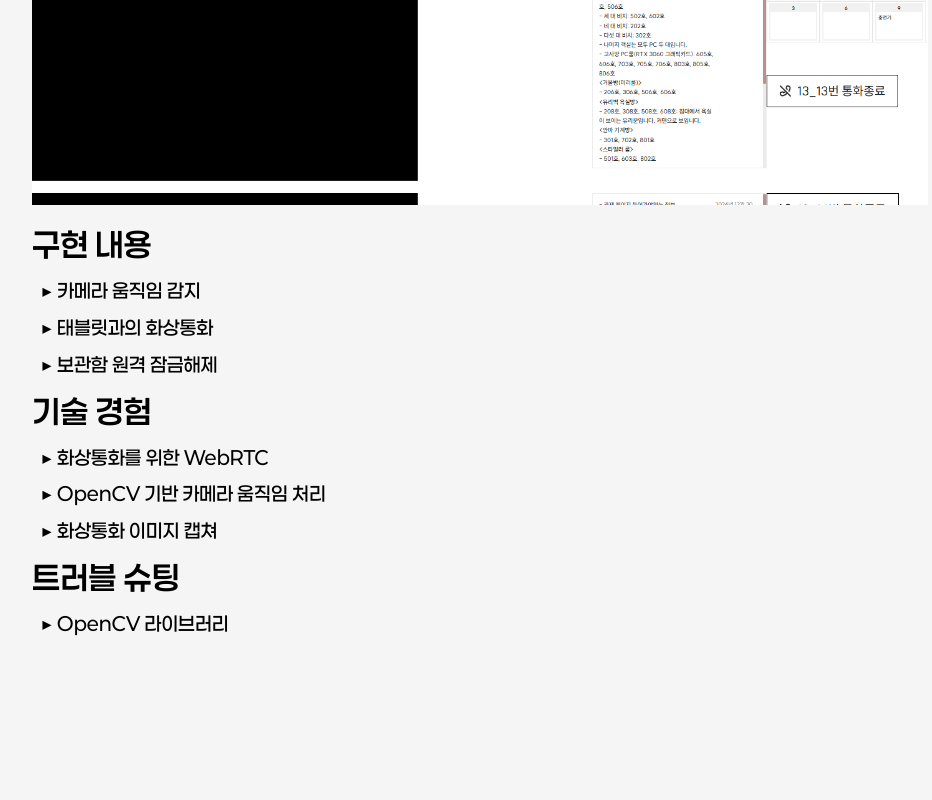
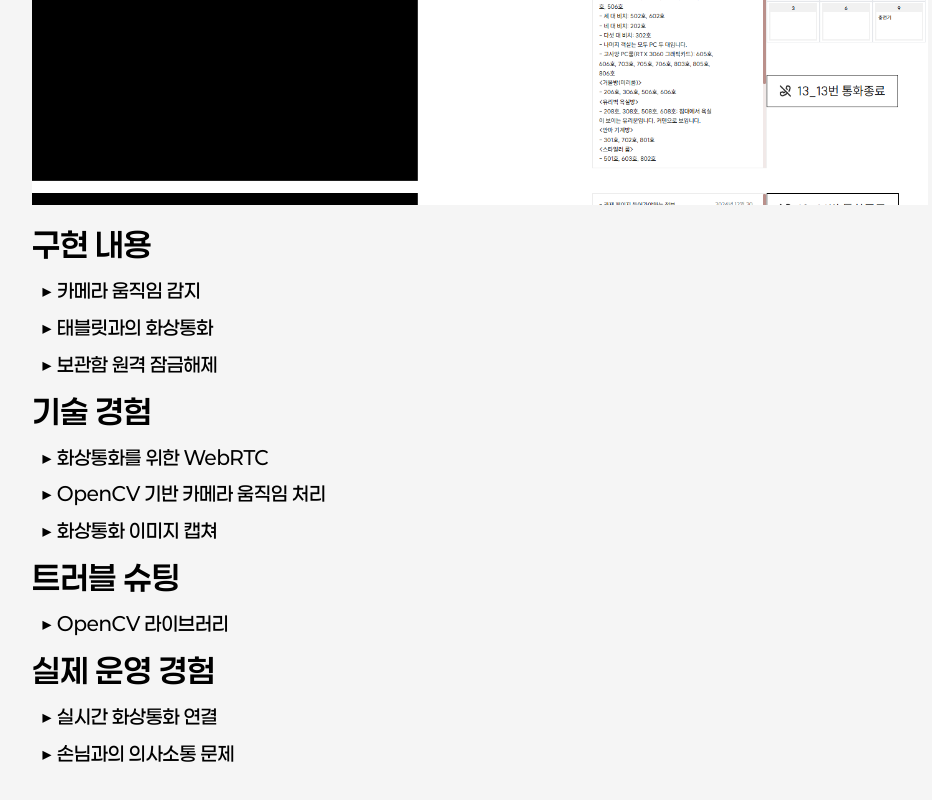
Before and after one commit to kimkimjunjun/portfolio, a Next.js app: page /moonlight in a window 1280 px wide. Shown: the part 630-1430 px from the top of the page, without its empty margins (160-1092 px from the left). Built offline with nearby package versions, Linux system fonts and the light colour scheme.

Commit message:
실제 운영 경험 내용 추가

```diff
--- /dev/null
+++ b/components/experience/operational.tsx
@@ -0,0 +1,61 @@
+
+interface AccordionItem {
+    title: string;
+    details: string[];
+}
+
+interface OperationalSectionProps {
+    experienceData: AccordionItem[];
+    openExperienceIndices: Set<number>;
+    handleExperienceTitleClick: (index: number) => void;
+}
+
+
+
+export default function Operational({ experienceData, openExperienceIndices, handleExperienceTitleClick }: OperationalSectionProps) {
+    return (
+        <div className="text-left flex flex-col mx-[1rem] lg:w-[56rem]">
+            <div className='flex flex-col'>
+                <h1 className='text-[1.3rem] md:text-[2rem] font-semibold'>실제 운영 경험</h1>
+                <div>
+                    {experienceData.map((experience, index) => {
+                        const isOpen = openExperienceIndices.has(index);
+
+                        const titleTextWithoutIcon = experience.title.replace("▶ ", "");
+
+                        return (
+                            <div key={index} className='my-[0.5rem]'>
+                                <h2
+                                    className='text-[1rem] md:text-[1.2rem] font-medium w-fit cursor-pointer px-[0.5rem] hover:bg-gray-200 rounded-[0.5rem]'
+                                    onClick={() => handleExperienceTitleClick(index)}
+                                    aria-expanded={isOpen}
+                                >
+                                    {isOpen ? "▼ " : "▶ "}
+                                    {titleTextWithoutIcon}
+                                </h2>
+                                <div
+                                    className={`
+                                        overflow-hidden
+                                        transition-[max-height,opacity] duration-500 ease-in-out
+                                        ${isOpen ? 'max-h-[500px]' : 'max-h-0'}
+                                        ${isOpen ? 'opacity-100' : 'opacity-0'}
+                                        ${isOpen ? 'pt-2' : 'pt-0'}
+                                    `}
+                                >
+                                    <ul className='text-[0.8rem] md:text-[1rem] px-[1rem] leading-relaxed'>
+                                        {experience.details.map((detail, detailIndex) => (
+                                            <li key={detailIndex} >
+                                                {detail}
+                                            </li>
+                                        ))}
+                                    </ul>
+                                </div>
+                            </div>
+                        );
+                    })}
+                </div>
+            </div>
+        </div>
+
+    )
+}
--- a/pages/chatbot.tsx
+++ b/pages/chatbot.tsx
@@ -2,6 +2,7 @@ import Slider from '@/components/slider';
 import Backbutton from '@/components/backbutton';
 import { useState } from 'react';
 import DeatilSection from '@/components/project/detailsection';
+import Operational from '@/components/experience/operational';
 // import EmailForm from '@/components/emailform';
 
 const sliderImages = [
@@ -79,12 +80,24 @@ const trubleData = [
     },
 ];
 
+const experienceData = [
+    {
+        title: "▶ 숙박한 손님들의 챗봇서비스 이용 저조",
+        details: [
+            "- 실제 서비스를 숙박업소에 배포했지만 숙박하는 손님들이 챗봇서비스에 대해 관심이 없고 사용률도 낮은 문제가 생김",
+            "- 챗봇내용에 손님들이 자주 묻는 질문 5가지를 추려서 첫 화면에 보이도록 구현",
+            "- 실제로 자주 묻는 질문을 추가한 이후에 챗봇서비스의 이용률이 폭발적으로 증가하는 결과를 도출함"
+        ]
+    },
+];
+
 const boldKeywords = ["발생문제:", "발생원인:", "해결방법:", "결과:", "배운점:"];
 
 export default function Chatbot() {
     const [openProjectIndices, setOpenProjectIndices] = useState<Set<number>>(new Set());
     const [openSkillIndices, setOpenSkillIndices] = useState<Set<number>>(new Set());
     const [openTrubleIndices, setOpenTrubleIndices] = useState<Set<number>>(new Set());
+    const [openExperienceIndices, setOpenExperienceIndices] = useState<Set<number>>(new Set());
 
     const handleProjectTitleClick = (index: number) => {
         const newOpenIndices = new Set(openProjectIndices);
@@ -115,6 +128,16 @@ export default function Chatbot() {
             newOpenIndices.add(index);
         }
         setOpenTrubleIndices(newOpenIndices);
+    };
+
+    const handleExperienceTitleClick = (index: number) => {
+        const newOpenIndices = new Set(openExperienceIndices);
+        if (newOpenIndices.has(index)) {
+            newOpenIndices.delete(index);
+        } else {
+            newOpenIndices.add(index);
+        }
+        setOpenExperienceIndices(newOpenIndices);
     };
 
     const renderDetailWithBoldKeyword = (detail: string) => {
@@ -152,7 +175,10 @@ export default function Chatbot() {
                 openTrubleIndices={openTrubleIndices}
                 handleTrubleTitleClick={handleTrubleTitleClick}
                 renderDetailWithBoldKeyword={renderDetailWithBoldKeyword} />
-            {/* <EmailForm /> */}
+            <Operational
+                experienceData={experienceData}
+                openExperienceIndices={openExperienceIndices}
+                handleExperienceTitleClick={handleExperienceTitleClick} />
 
         </div>
     );
--- a/pages/moonlight.tsx
+++ b/pages/moonlight.tsx
@@ -2,6 +2,7 @@ import Slider from '@/components/slider';
 import Backbutton from '@/components/backbutton';
 import { useState } from 'react';
 import DeatilSection from '@/components/project/detailsection';
+import Operational from '@/components/experience/operational';
 
 const sliderImages = [
     '/images/muin.png',
@@ -79,12 +80,31 @@ const trubleData = [
     },
 ];
 
+const experienceData = [
+    {
+        title: "▶ 실시간 화상통화 연결",
+        details: [
+            "- Agora SDK를 사용하여 영상통화를 구현하여 통화 시간만큼 비용적인 부분이 소모",
+            "- OpenCV 라이브러리를 사용하여 카메라의 rtsp값을 바탕으로 프레임별로 쪼개어 일정 프레임의 움직임이 감지될 시에 영상통화가 자동으로 구현되도록 움직임 감지처리로 불필요한 비용 감소하도록 구현함"
+        ]
+    },
+    {
+        title: "▶ 손님과의 의사소통 문제",
+        details: [
+            "- 실시간으로 모텔에 손님이 들어왔을 때, 마이크로 체크인은 테블릿을 통하여 진행한다고 말했지만 무시하고 카운터에만 있는 손님들이 생김",
+            "- 해당 모텔에 사장님이 안계실 때, 카운터 앞에 배너를 설치하여 자연스럽게 테블릿을 향하도록 유도함",
+            "- 실제로 배너를 설치한 결과 모든 손님들이 테블릿을 통하여 체크인을 진행함"
+        ]
+    },
+];
+
 const boldKeywords = ["발생문제:", "발생원인:", "해결방법:", "결과:", "배운점:"];
 
 export default function Moonlight() {
     const [openProjectIndices, setOpenProjectIndices] = useState<Set<number>>(new Set());
     const [openSkillIndices, setOpenSkillIndices] = useState<Set<number>>(new Set());
     const [openTrubleIndices, setOpenTrubleIndices] = useState<Set<number>>(new Set());
+    const [openExperienceIndices, setOpenExperienceIndices] = useState<Set<number>>(new Set());
 
     const handleProjectTitleClick = (index: number) => {
         const newOpenIndices = new Set(openProjectIndices);
@@ -115,6 +135,16 @@ export default function Moonlight() {
             newOpenIndices.add(index);
         }
         setOpenTrubleIndices(newOpenIndices);
+    };
+
+    const handleExperienceTitleClick = (index: number) => {
+        const newOpenIndices = new Set(openExperienceIndices);
+        if (newOpenIndices.has(index)) {
+            newOpenIndices.delete(index);
+        } else {
+            newOpenIndices.add(index);
+        }
+        setOpenExperienceIndices(newOpenIndices);
     };
 
     const renderDetailWithBoldKeyword = (detail: string) => {
@@ -152,6 +182,10 @@ export default function Moonlight() {
                 openTrubleIndices={openTrubleIndices}
                 handleTrubleTitleClick={handleTrubleTitleClick}
                 renderDetailWithBoldKeyword={renderDetailWithBoldKeyword} />
+            <Operational
+                experienceData={experienceData}
+                openExperienceIndices={openExperienceIndices}
+                handleExperienceTitleClick={handleExperienceTitleClick} />
         </div>
     );
 }
--- a/pages/rosegold.tsx
+++ b/pages/rosegold.tsx
@@ -2,6 +2,7 @@ import Slider from '@/components/slider';
 import Backbutton from '@/components/backbutton';
 import { useState } from 'react';
 import DeatilSection from '@/components/project/detailsection';
+import Operational from '@/components/experience/operational';
 
 const sliderImages = [
     '/images/slides/1.png',
```
